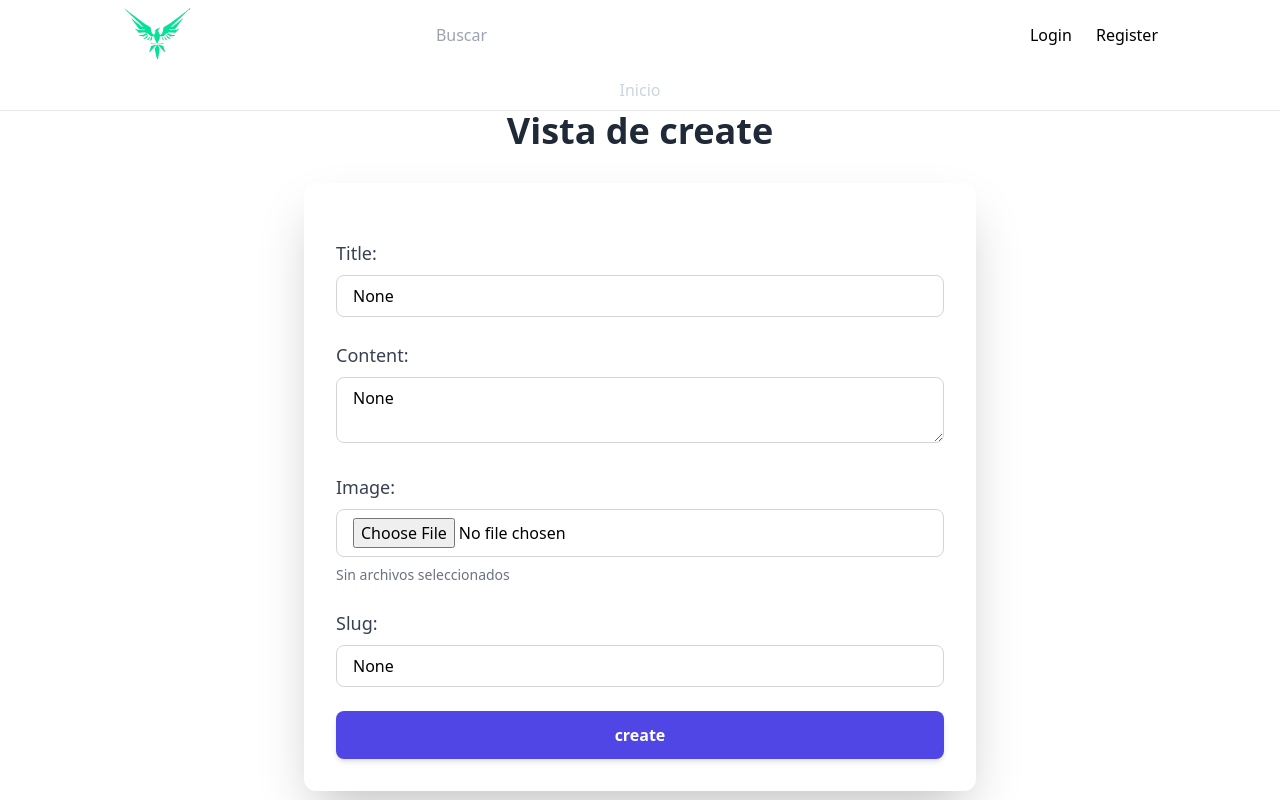
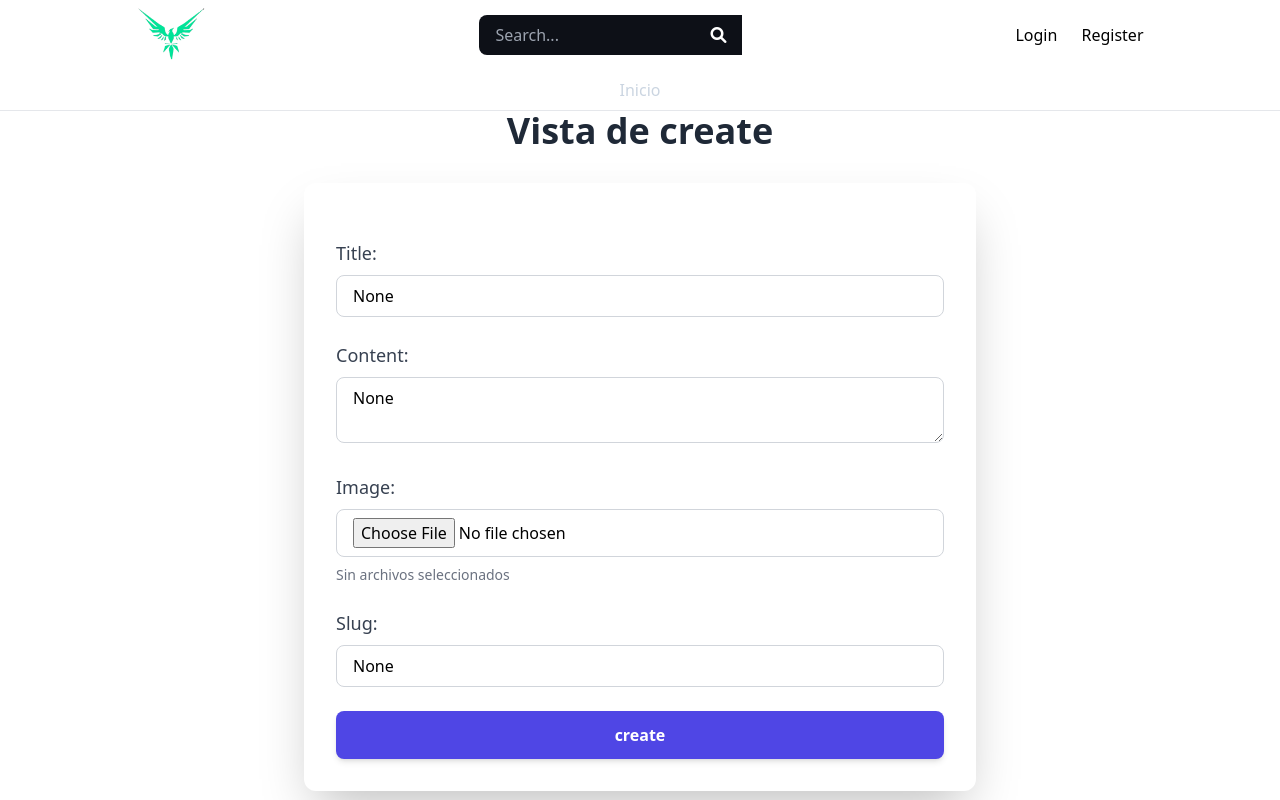
Before and after one commit to MatiasMichaux98/BlogDjango, a Django app: page /create/ in a window 1280 px wide. Run offline with Django 4.2, Linux system fonts and the light colour scheme; some libraries are stand-ins or nearby versions.

Commit message:
funcionalidad search
agregando funcionalidad de search

```diff
--- a/apps/Posts/templates/Posts/post_detail.html
+++ b/apps/Posts/templates/Posts/post_detail.html
@@ -33,10 +33,10 @@
                         <span>{{ object.get_comment_count }}</span>
                     </a>
                 </p>
-                <div class="text-gray-900 font-bold text-xl mb-2">
+                <div class="text-gray-900 font-bold text-xl mb-2 m-1">
                     <div class="flex">
-                        <img class="w-[30px] h-[30px] rounded-full cursor-pointer" src="{{ post.user.profile.image.url }}" alt="User profile image">
-                        <h1 class="text-2xl text-white">{{ post.title }}</h1>
+                        <img class="mt-2 w-[30px] h-[30px] rounded-full cursor-pointer" src="{{ post.user.profile.image.url }}" alt="User profile image">
+                        <h1 class="text-2xl text-white mt-2 ">{{ post.title }}</h1>
                     </div>
                 </div>
                 <p class="text-gray-700 text-base text-white">{{ post.content }}</p>
--- a/apps/Posts/urls.py
+++ b/apps/Posts/urls.py
@@ -6,14 +6,14 @@ from django.conf.urls.static import static
 app_name = 'posts'
 urlpatterns = [
     path('',views.PostListView.as_view(), name="list"),
+    path("search/", views.SearchPost.as_view(), name="search_results"),
     path('create/',views.PostCreateView.as_view(), name="create"),
     path('<slug>/',views.PostDetailView.as_view(), name="detail"),
     path('<slug>/updated/',views.PostUpdateView.as_view(), name="updated"),
     path('<slug>/delete/',views.PostDeleteView.as_view(), name="delete"),
     path('like/<slug>/', views.like, name='like'),
 
-    #base
-    path('base',views.Base, name="base")
+
 ]
 if settings.DEBUG:
     urlpatterns += static(settings.MEDIA_URL, document_root=settings.MEDIA_ROOT)
--- a/apps/Posts/views.py
+++ b/apps/Posts/views.py
@@ -4,6 +4,8 @@ from .models import Post, Like
 from .forms import PostForm, CommentForm
 from django.shortcuts import get_object_or_404, redirect
 from django.urls import reverse_lazy
+from django.db.models import Q
+
 
 
 # Create your views here.
@@ -72,5 +74,16 @@ def like(request, slug):
     Like.objects.create(user=request.user, post=post)
     return redirect('posts:detail', slug=slug)
 
-def Base(request):
-    return render(request, 'base/base.html')
+
+class SearchPost(ListView):
+    model = Post
+
+    def get_queryset(self):
+        query = self.request.GET.get("q")
+        if query:
+            object_list = Post.objects.filter(
+                Q(title__icontains=query) | Q(content__icontains=query)
+            )
+        else:
+            object_list = Post.objects.none()
+        return object_list
--- a/theme/templates/base.html
+++ b/theme/templates/base.html
@@ -7,17 +7,30 @@
 		<meta name="viewport" content="width=device-width, initial-scale=1.0">
 		<meta http-equiv="X-UA-Compatible" content="ie=edge">
 		<link href="https://cdnjs.cloudflare.com/ajax/libs/font-awesome/6.0.0-beta3/css/all.min.css" rel="stylesheet">
+		<link rel="stylesheet" href="https://cdnjs.cloudflare.com/ajax/libs/font-awesome/6.0.0-beta3/css/all.min.css">
+
 		{% tailwind_css %}
 	</head>
 
-	<body class="bg-fondoColor">
-		<div class="{% if request.path == '/' %}fixed top-0 left-0 right-0 bg-fondoColor grid grid-cols-1 grid-rows-[auto,1fr] border-b border-line {% else %} bg-fondoColor grid grid-cols-1 grid-rows-[auto,1fr] border-b border-line {% endif %}">
+	<body class="bg-fondoColor ">
+		<div class="{% if request.path == '/' or '/search/' in request.path %}fixed top-0 left-0 right-0 bg-fondoColor grid grid-cols-1 grid-rows-[auto,1fr] border-b border-line {% else %} bg-fondoColor grid grid-cols-1 grid-rows-[auto,1fr] border-b border-line {% endif %}">
 			<div class="flex justify-around  items-center ">
 				<div class="menu-circle">
-					<img class="w-[70px]" src="{% static 'img/ave.png'%}" alt="">
+					<a href="{% url 'posts:list' %}">
+						<img class="w-[70px]"  src="{% static 'img/ave.png'%}" alt="">
+					</a>
 				</div>
 				<div class="">
-					<input class="w-[350px] bg-fondoColor border-1 border-gray-500 focus:border-line focus:border-2 focus:ring-0 rounded-lg text-slate-300" type="text" placeholder="Buscar">
+					<ul class="list-container">
+						<form method="get" action="{% url 'posts:search_results' %}" class="flex items-center space-x-2">
+							<div class="relative">
+								<input type="text" name="q" placeholder="Search..." value="{{ request.GET.q }}" class="bg-[#0D1017] px-4 py-2 rounded-l-lg w-full text-white focus:outline-none focus:ring-1 focus:ring-green-400">
+								<button type="submit" class="absolute right-0 top-0 bottom-0 px-4 py-2 bg-transparent focus:outline-none focus:ring-0">
+									<i class="fas fa-search text-white"></i>
+								</button>
+							</div>
+						</form>
+					</ul>
 				  </div>
 				  {% if user.is_authenticated %}
 					<div class="header-profile">
```
Also changed, not shown: apps/Posts/templates/Posts/post_list.html (+11 -5 lines), apps/Posts/templates/Posts/search.html (added, +25 -0 lines).
